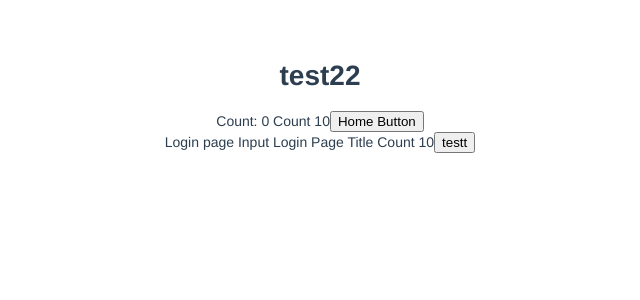
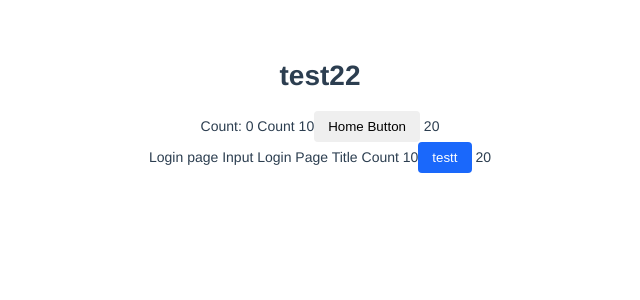
Before and after one commit to jananigel/vue-d3-map, a Vue app: page / in a window 1280 px wide. Shown: the top 300 px of the page, without its empty margins (320-960 px from the left). Built offline with nearby package versions, Linux system fonts and the light colour scheme.

Commit message:
style: updated the style of the wiget button component

```diff
--- a/src/app/pages/Login.page.vue
+++ b/src/app/pages/Login.page.vue
@@ -1,6 +1,6 @@
 <template>
   Login page {{ title }}
-  <AppButton :title="'testt'"/>
+  <AppButton :title="'testt'" :class="'primary'"/>
 </template>
 <script>
 import { AppButton } from '../shared/widgets';
--- a/src/app/shared/widgets/App-Button.vue
+++ b/src/app/shared/widgets/App-Button.vue
@@ -1,5 +1,5 @@
 <script setup>
-  import { onMounted, ref } from 'vue';
+  import { onMounted, ref, computed } from 'vue';
   import { defineProps, defineEmits } from 'vue';
 
   const props = defineProps({
@@ -17,9 +17,30 @@
   onMounted(() => {
     console.log(`The initial count is ${count.value}.`)
   })
+
+  const total = computed(() => count.value * 2);
 </script>
 
 <template>
   Count {{ count }}<span> </span>
-  <button @click="increment">{{ props.title }}</button>
+  <button @click="increment" v-bind="$attrs">{{ props.title }}</button>
+{{ total }}
 </template>
+<style scoped lang="scss">
+  button {
+    border-radius: .4rem;
+    border-color: transparent;
+    cursor: pointer;
+    padding: .6rem 1.2rem;
+    transition: background-color .2s linear;
+
+    &.primary {
+      background-color: var(--btn-primary-bg);
+      color: var(--btn-primary-color);
+
+      &:hover {
+        background-color: var(--btn-primary-hover-bg);
+      }
+    }
+  }
+</style>
--- a/src/styles/_theme.scss
+++ b/src/styles/_theme.scss
@@ -1,4 +1,8 @@
 :root {
+
+  --btn-primary-bg: rgb(26, 104, 251);
+  --btn-primary-hover-bg: rgb(24, 98, 235);
+  --btn-primary-color: rgb(255, 255, 255);
 
   --rem: 10px;
 }
```
